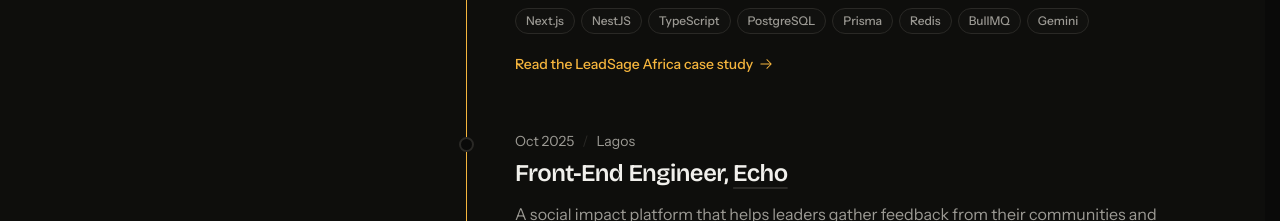
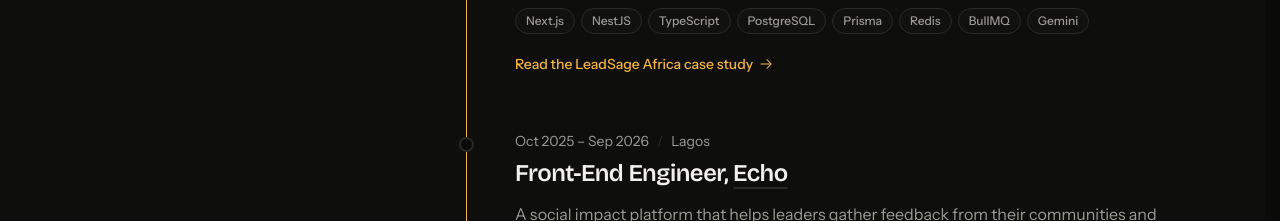
Before and after one commit to obasantomi/portfolio.me, a Next.js app: page / in a window 1280 px wide. Shown: the part 4500-4721 px from the top of the page. Built offline with nearby package versions, Linux system fonts and the light colour scheme; no server answers.

Commit message:
fix: mark Echo as ended in September 2026

```diff
--- a/src/data/experience.ts
+++ b/src/data/experience.ts
@@ -42,7 +42,7 @@ export const experience: Role[] = [
     company: "Echo",
     companyUrl: "https://www.echo-ng.com/",
     title: "Front-End Engineer",
-    period: "Oct 2025",
+    period: "Oct 2025 – Sep 2026",
     location: "Lagos",
     description:
       "A social impact platform that helps leaders gather feedback from their communities and rewards positive action.",
--- a/src/data/projects.ts
+++ b/src/data/projects.ts
@@ -250,7 +250,7 @@ export const projects: Project[] = [
       "Responsive React interfaces for a platform that helps leaders gather meaningful feedback from their communities.",
     role: "Front-end engineer",
     context: "Echo",
-    year: "2025",
+    year: "2025–2026",
     overview: [
       "Echo helps leaders gather meaningful feedback from their followers so they can build stronger communities. Instead of chasing attention, users create waves: helpful actions and ideas that improve their environment.",
       "I built responsive, scalable interfaces with React, TypeScript and Zod, working closely with designers and backend engineers to turn product ideas into polished features.",
```
